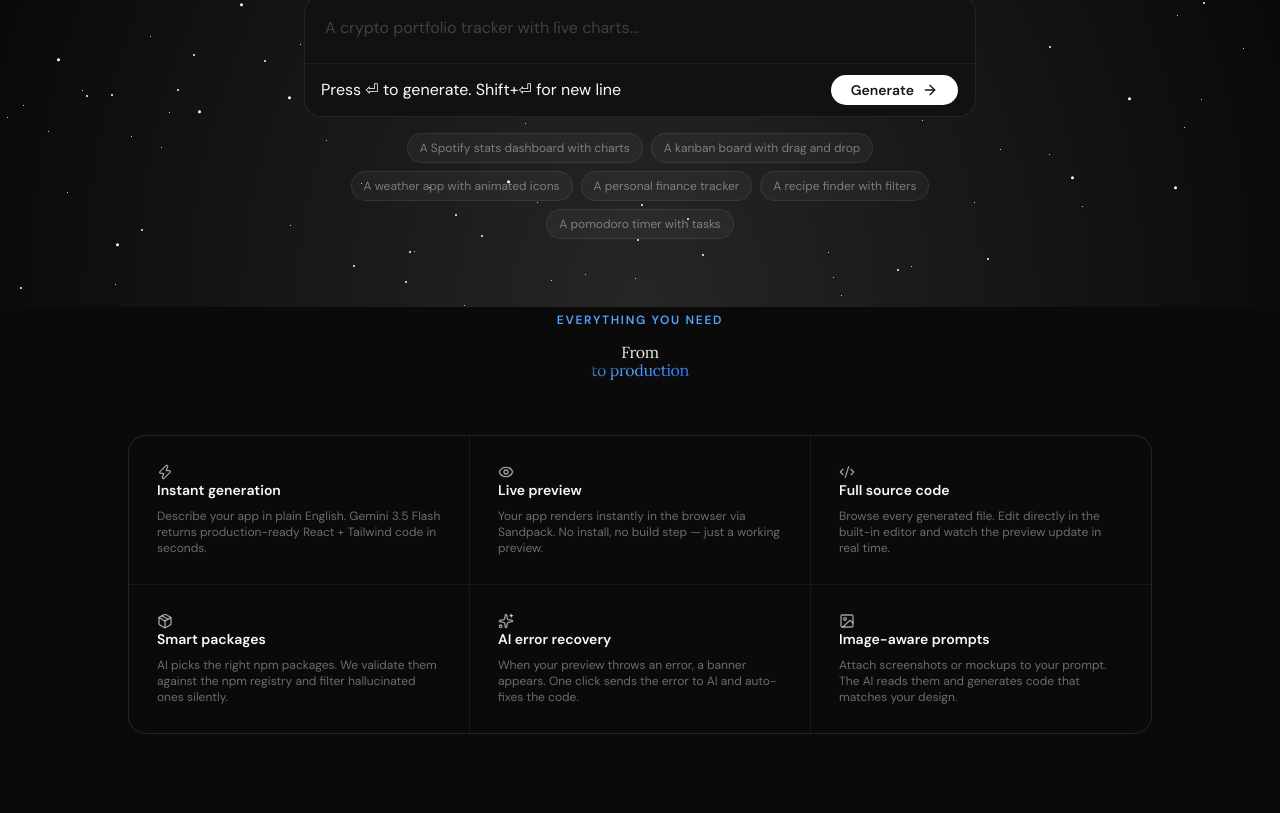
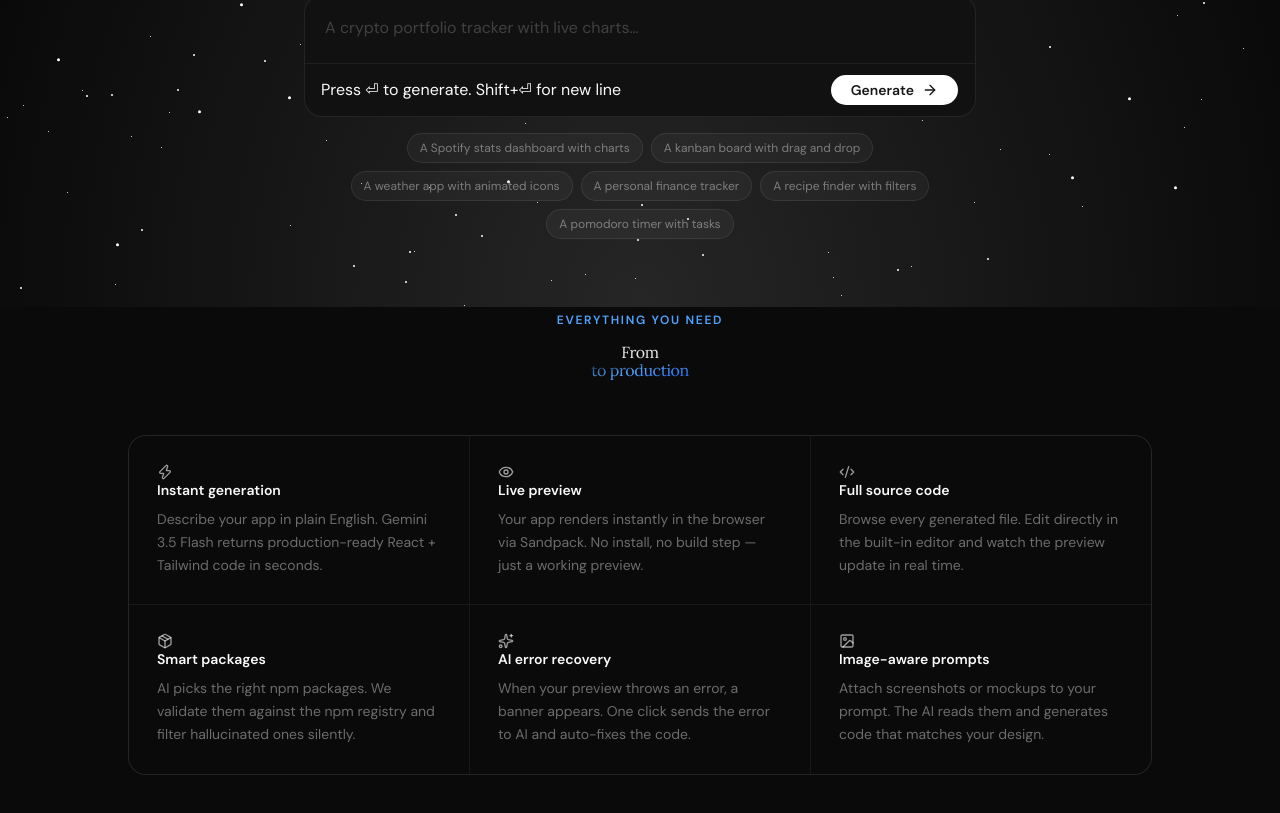
Before and after one commit to moonspark78/ai-app-builder, a Next.js app: page / in a window 1280 px wide. Shown: the part 493-1306 px from the top of the page. Built offline with nearby package versions, Linux system fonts and the light colour scheme; no server answers.

Commit message:
:art: working on Page.tsx  /./././././   :art:

```diff
--- a/app/page.tsx
+++ b/app/page.tsx
@@ -152,7 +152,7 @@ export default function Home() {
                       <Icon className="h-4 w-4 text-white/60 group-hover:text-blue-400/70" />
                   </div>
                   <p className="mb-2 text-sm font-semibold">{label}</p>
-                  <p className="text-xs text-white/40">{desc}</p>
+                  <p className="text-sm leading-relaxed text-white/40">{desc}</p>
               </div>
             )
           })}
```
